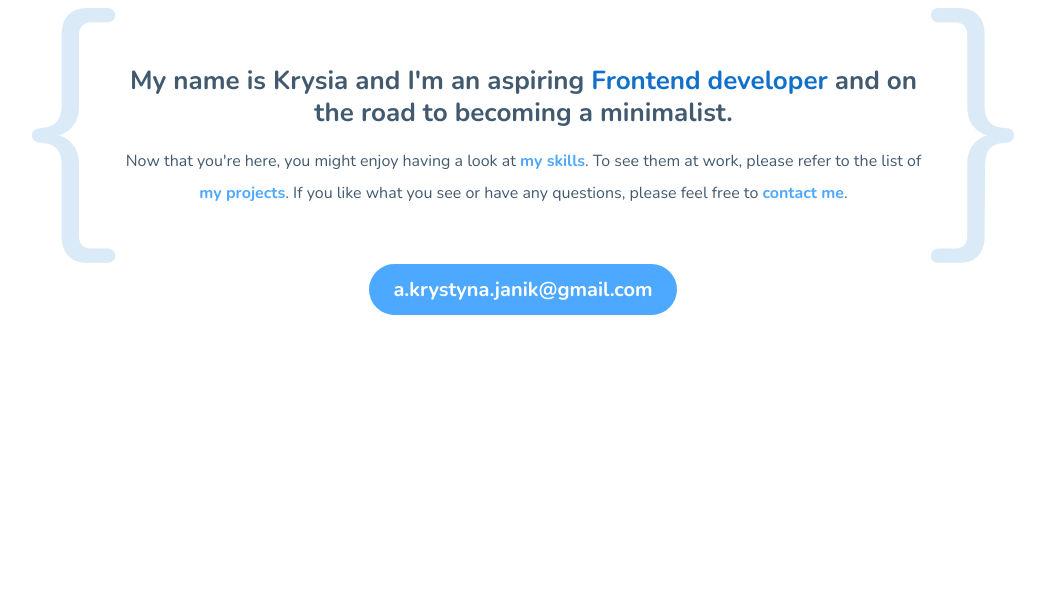
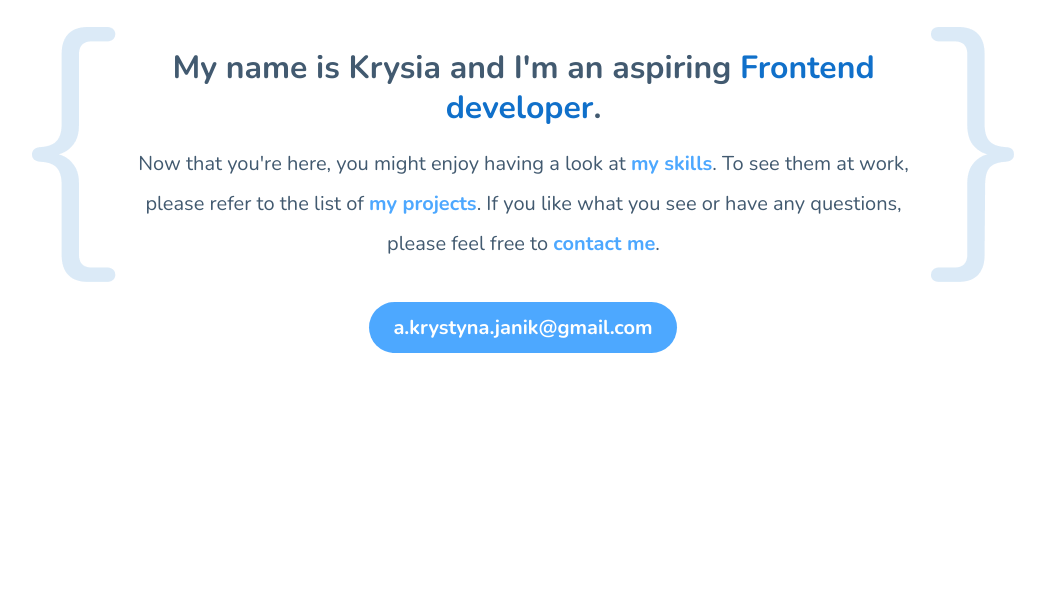
Before and after one commit to krysiajanik/krysiajanik.github.io, a website built with webpack: page src/pages/index.html in a window 1280 px wide. Shown: the part 197-798 px from the top of the page, without its empty margins (117-1162 px from the left). Built offline with nearby package versions, Linux system fonts and the light colour scheme.

Commit message:
fix: header font sizes adjusted for bigger screens

```diff
--- a/src/pages/index.html
+++ b/src/pages/index.html
@@ -77,9 +77,7 @@
         <div class="header__frame"><img src="../assets/img/{.png" /> </div>
         <div>
           <section class="header__description--highlight">
-            My name is Krysia and I'm an aspiring <strong class="header__strong">Frontend developer</strong> and on the
-            road
-            to becoming a minimalist.
+            My name is Krysia and I'm an aspiring <strong class="header__strong">Frontend developer</strong>.
           </section>
           <section class="header__description--smaller">
             Now that you're here, you might enjoy having a look at <a href="#skills" class="header__link">my skills</a>.
--- a/src/scss/modules/header.scss
+++ b/src/scss/modules/header.scss
@@ -3,7 +3,7 @@
   line-height: 32px;
   padding: $sectionPadding;
 
-  &__flexbox{
+  &__flexbox {
     display: flex;
     flex-direction: row;
     align-items: center;
@@ -33,20 +33,27 @@
       font-weight: bold;
       font-size: 26px;
       margin: 40px 0 16px 0;
+      @media screen and (min-width: 768px) {
+        font-size: 32px;
+        line-height: 40px;
+      }
     }
     &--smaller {
       font-weight: 300;
       font-size: 16px;
       margin-bottom: 48px;
+      @media screen and (min-width: 768px) {
+        font-size: 20px;
+        line-height: 40px;
+      }
     }
   }
   &__link {
     color: $lightblue;
     text-decoration: none;
     font-weight: bold;
-    font-size: 16px;
   }
-  &__strong{
+  &__strong {
     color: $theme;
   }
 }
```
